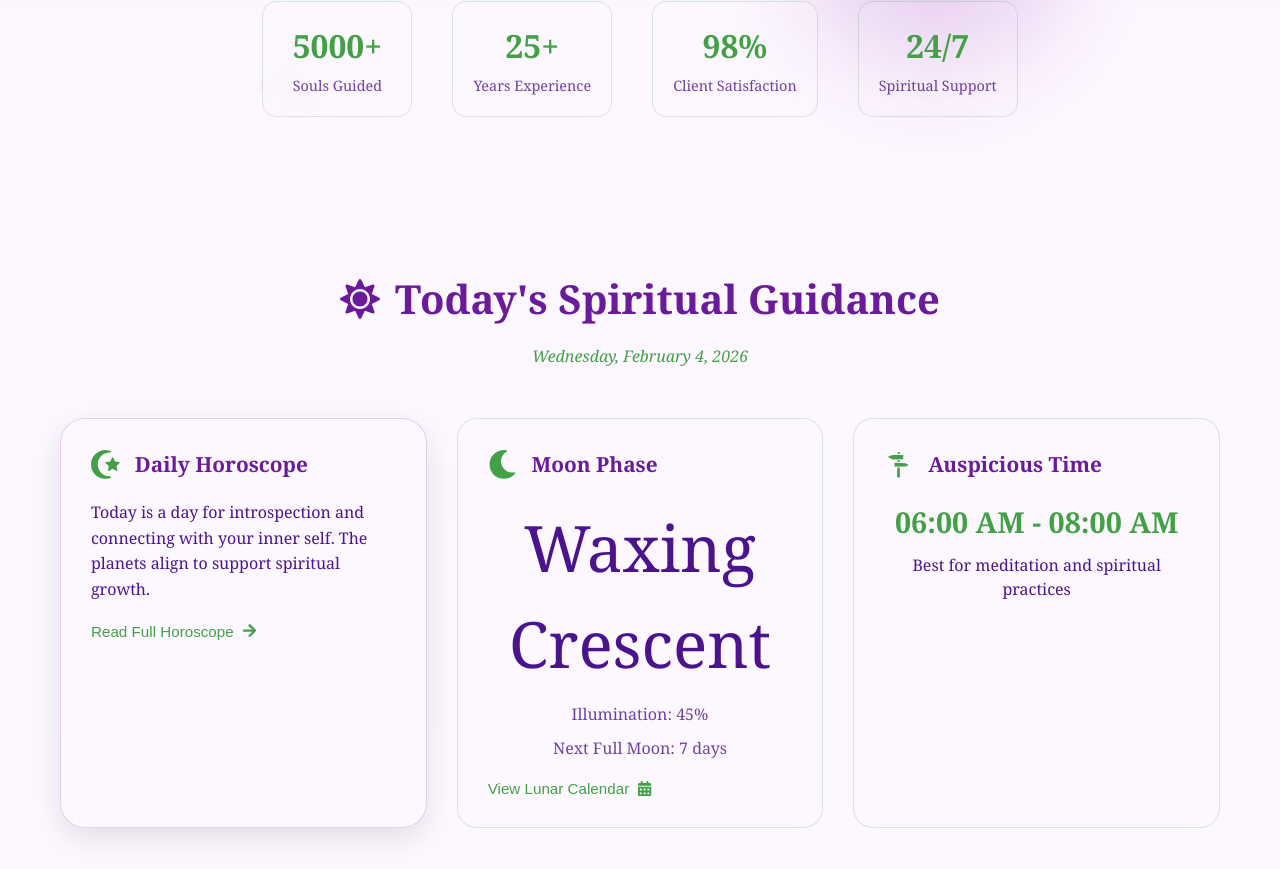
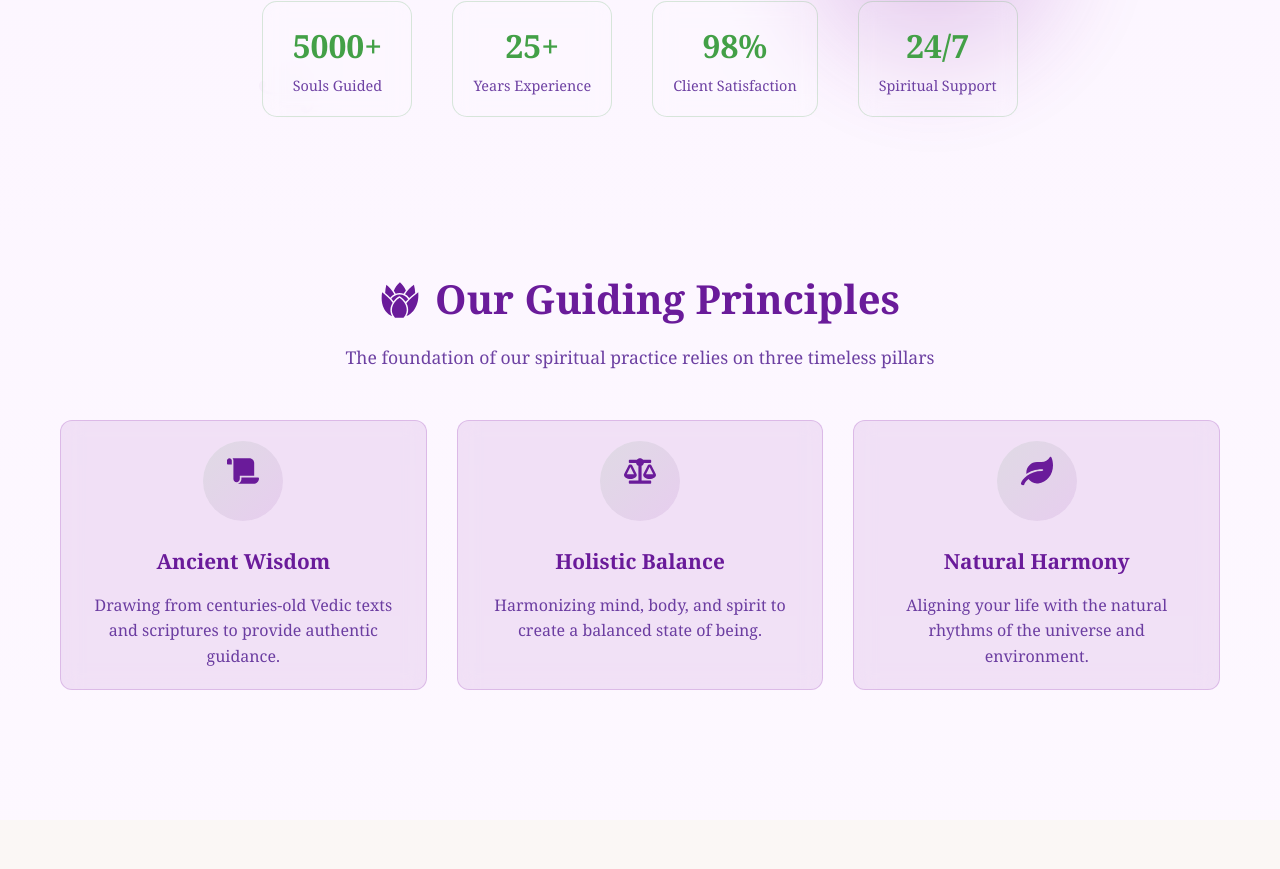
Before and after one commit to sharmamilu/vedic-frontend, a React (Vite) app: page / in a window 1280 px wide. Shown: the part 571-1440 px from the top of the page. Built offline with nearby package versions, Linux system fonts and the light colour scheme.

Commit message:
feat: Add Vastu, Home, and Meditation pages along with their corresponding styles.

```diff
--- a/src/pages/HomePage.jsx
+++ b/src/pages/HomePage.jsx
@@ -18,6 +18,8 @@ import {
   FaHome,
   FaSeedling,
   FaWater,
+  FaScroll,
+  FaBalanceScale,
 } from "react-icons/fa";
 import {
   GiLotus,
@@ -33,9 +35,6 @@ import { useNavigate } from "react-router-dom";
 const Homepage = ({ darkMode, toggleDarkMode }) => {
   const navigate = useNavigate();
   const [activeFilter, setActiveFilter] = useState("all");
-  const [dailyHoroscope, setDailyHoroscope] = useState("");
-  const [moonPhase, setMoonPhase] = useState("Waxing Crescent");
-  const [auspiciousTime, setAuspiciousTime] = useState("06:00 AM - 08:00 AM");
   const [affirmation, setAffirmation] = useState(
     "I am a channel for divine energy and wisdom",
   );
@@ -184,13 +183,6 @@ const Homepage = ({ darkMode, toggleDarkMode }) => {
 
   // Fetch daily horoscope (simulated)
   useEffect(() => {
-    // Simulate API call
-    setTimeout(() => {
-      setDailyHoroscope(
-        "Today is a day for introspection and connecting with your inner self. The planets align to support spiritual growth.",
-      );
-    }, 1000);
-
     // Change affirmation every 30 seconds
     const interval = setInterval(getRandomAffirmation, 30000);
     return () => clearInterval(interval);
@@ -261,64 +253,53 @@ const Homepage = ({ darkMode, toggleDarkMode }) => {
       </section>
 
       {/* Daily Wisdom Section */}
-      <section className="daily-wisdom-section">
+      {/* Core Principles Section */}
+      <section className="core-principles-section">
         <div className="section-header">
           <h2>
-            <FaSun /> Today's Spiritual Guidance
+            <GiLotus /> Our Guiding Principles
           </h2>
-          <div className="wisdom-date">
-            {new Date().toLocaleDateString("en-US", {
-              weekday: "long",
-              year: "numeric",
-              month: "long",
-              day: "numeric",
-            })}
-          </div>
+          <p>
+            The foundation of our spiritual practice relies on three timeless
+            pillars
+          </p>
         </div>
 
-        <div className="wisdom-cards">
-          {/* Daily Horoscope */}
-          <div className="wisdom-card horoscope-card">
-            <div className="card-header">
-              <FaStarAndCrescent />
-              <h3>Daily Horoscope</h3>
+        <div className="principles-grid">
+          {/* Principle 1 */}
+          <div className="principle-card">
+            <div className="principle-icon-wrapper">
+              <FaScroll className="principle-icon" />
             </div>
-            <p className="horoscope-text">
-              {dailyHoroscope || "Loading your spiritual guidance for today..."}
+            <h3>Ancient Wisdom</h3>
+            <p>
+              Drawing from centuries-old Vedic texts and scriptures to provide
+              authentic guidance.
             </p>
-            <button className="card-action">
-              Read Full Horoscope <FaArrowRight />
-            </button>
           </div>
 
-          {/* Moon Phase */}
-          <div className="wisdom-card moon-card">
-            <div className="card-header">
-              <FaMoon />
-              <h3>Moon Phase</h3>
+          {/* Principle 2 */}
+          <div className="principle-card">
+            <div className="principle-icon-wrapper">
+              <FaBalanceScale className="principle-icon" />
             </div>
-            <div className="moon-phase-display">
-              <div className="moon-visual">{moonPhase}</div>
-              <div className="moon-details">
-                <p>Illumination: 45%</p>
-                <p>Next Full Moon: 7 days</p>
-              </div>
-            </div>
-            <button className="card-action">
-              View Lunar Calendar <FaCalendarAlt />
-            </button>
+            <h3>Holistic Balance</h3>
+            <p>
+              Harmonizing mind, body, and spirit to create a balanced state of
+              being.
+            </p>
           </div>
 
-          {/* Auspicious Time */}
-          <div className="wisdom-card time-card">
-            <div className="card-header">
-              <GiDirectionSigns />
-              <h3>Auspicious Time</h3>
+          {/* Principle 3 */}
+          <div className="principle-card">
+            <div className="principle-icon-wrapper">
+              <FaLeaf className="principle-icon" />
             </div>
-            <div className="time-display">
-              <div className="time-slot">{auspiciousTime}</div>
-              <p>Best for meditation and spiritual practices</p>
-            </div>
+            <h3>Natural Harmony</h3>
+            <p>
+              Aligning your life with the natural rhythms of the universe and
+              environment.
+            </p>
           </div>
         </div>
       </section>
--- a/src/pages/MeditationPage.jsx
+++ b/src/pages/MeditationPage.jsx
@@ -609,7 +609,7 @@ const MeditationPage = ({ darkMode }) => {
                   <ul className="tip-list">
                     {category.tips.map((tip, tipIndex) => (
                       <li key={tipIndex}>
-                        <span className="tip-icon">•</span>
+                        <span className="tip-icon-med">•</span>
                         {tip}
                       </li>
                     ))}
--- a/src/pages/VastuPage.jsx
+++ b/src/pages/VastuPage.jsx
@@ -595,7 +595,7 @@ const VastuPage = ({ darkMode }) => {
             </div>
 
             {/* Compass Visualization */}
-            <div className="compass-visualization">
+            {/* <div className="compass-visualization">
               <h3>
                 <GiDirectionSigns /> Directional Compass
               </h3>
@@ -611,7 +611,7 @@ const VastuPage = ({ darkMode }) => {
                   ></div>
                 </div>
               </div>
-            </div>
+            </div> */}
           </section>
         )}
 
--- a/src/styles/HomePage.css
+++ b/src/styles/HomePage.css
@@ -245,161 +245,114 @@
   color: var(--dark-text);
 }
 
-/* Daily Wisdom Section */
-.daily-wisdom-section {
+/* Core Principles Section */
+.core-principles-section {
   padding: 80px 20px;
   max-width: 1200px;
   margin: 0 auto;
 }
 
-.section-header {
-  text-align: center;
-  margin-bottom: 50px;
-}
-
-.section-header h2 {
-  font-size: 2.5rem;
-  margin-bottom: 15px;
-  color: var(--earth);
-  display: flex;
-  align-items: center;
-  justify-content: center;
-  gap: 15px;
-}
-
-.dark-mode .section-header h2 {
-  color: var(--gold);
-}
-
-.section-header p {
-  font-size: 1.1rem;
-  color: var(--light-text);
-  opacity: 0.8;
-  max-width: 600px;
-  margin: 0 auto;
-}
-
-.dark-mode .section-header p {
-  color: var(--dark-text);
-}
-
-.wisdom-date {
-  font-size: 1rem;
-  color: var(--green);
-  margin-top: 10px;
-  font-style: italic;
-}
-
-.wisdom-cards {
+.principles-grid {
   display: grid;
   grid-template-columns: repeat(auto-fit, minmax(300px, 1fr));
   gap: 30px;
   margin-top: 40px;
 }
 
-.wisdom-card {
-  background: rgba(255, 255, 255, 0.1);
+.principle-card {
+  background: rgba(255, 255, 255, 0.5);
   backdrop-filter: blur(10px);
   border-radius: 20px;
-  padding: 30px;
-  border: 1px solid rgba(67, 160, 71, 0.2);
-  transition: all 0.3s;
+  padding: 40px 30px;
+  text-align: center;
+  border: 1px solid rgba(142, 36, 170, 0.1);
+  transition: all 0.4s ease;
+  position: relative;
+  overflow: hidden;
 }
 
-.dark-mode .wisdom-card {
+.dark-mode .principle-card {
   background: rgba(255, 255, 255, 0.05);
-  border-color: rgba(255, 215, 0, 0.3);
+  border-color: rgba(255, 215, 0, 0.2);
 }
 
-.dark-mode .wisdom-card:hover {
-  box-shadow: 0 10px 30px rgba(255, 215, 0, 0.2);
+.principle-card:hover {
+  transform: translateY(-10px);
+  background: white;
+  box-shadow: 0 15px 30px rgba(142, 36, 170, 0.1);
+  border-color: var(--green);
 }
 
-.wisdom-card:hover {
-  transform: translateY(-10px);
+.dark-mode .principle-card:hover {
+  background: rgba(255, 255, 255, 0.08);
+  box-shadow: 0 15px 30px rgba(0, 0, 0, 0.3);
   border-color: var(--gold);
-  box-shadow: 0 10px 30px rgba(67, 160, 71, 0.1);
 }
 
-.card-header {
+.principle-icon-wrapper {
+  width: 80px;
+  height: 80px;
+  margin: 0 auto 25px;
+  background: linear-gradient(135deg, rgba(67, 160, 71, 0.1), rgba(142, 36, 170, 0.1));
+  border-radius: 50%;
   display: flex;
   align-items: center;
-  gap: 15px;
-  margin-bottom: 20px;
+  justify-content: center;
+  transition: all 0.4s ease;
 }
 
-.card-header svg {
-  font-size: 1.8rem;
+.dark-mode .principle-icon-wrapper {
+  background: linear-gradient(135deg, rgba(255, 215, 0, 0.1), rgba(147, 112, 219, 0.1));
+}
+
+.principle-card:hover .principle-icon-wrapper {
+  transform: scale(1.1) rotate(5deg);
+  background: linear-gradient(135deg, var(--green), var(--purple));
+}
+
+.dark-mode .principle-card:hover .principle-icon-wrapper {
+  background: linear-gradient(135deg, var(--gold), var(--purple));
+}
+
+.principle-icon {
+  font-size: 2.5rem;
+  color: var(--earth);
+  transition: all 0.4s ease;
+}
+
+.dark-mode .principle-icon {
   color: var(--gold);
 }
 
-.card-header h3 {
-  font-size: 1.3rem;
-  color: var(--earth);
+.principle-card:hover .principle-icon {
+  color: white;
 }
 
-.dark-mode .card-header h3 {
+.dark-mode .principle-card:hover .principle-icon {
+  color: black;
+}
+
+.principle-card h3 {
+  font-size: 1.5rem;
+  margin-bottom: 15px;
+  color: var(--earth);
+  font-family: 'Cambria', 'Georgia', serif;
+}
+
+.dark-mode .principle-card h3 {
   color: var(--gold);
 }
 
-.horoscope-text {
+.principle-card p {
   line-height: 1.6;
-  margin-bottom: 20px;
   color: var(--light-text);
-}
-
-.dark-mode .horoscope-text {
-  color: var(--dark-text);
-}
-
-.moon-phase-display {
-  text-align: center;
-  margin: 20px 0;
-}
-
-.moon-visual {
-  font-size: 3rem;
-  margin-bottom: 10px;
-}
-
-.moon-details p {
-  margin: 5px 0;
-  color: var(--light-text);
+  font-size: 1rem;
   opacity: 0.8;
 }
 
-.dark-mode .moon-details p {
+.dark-mode .principle-card p {
   color: var(--dark-text);
-}
-
-.time-display {
-  text-align: center;
-  margin: 20px 0;
-}
-
-.time-slot {
-  font-size: 1.8rem;
-  font-weight: bold;
-  color: var(--gold);
-  margin-bottom: 10px;
-}
-
-.card-action {
-  background: transparent;
-  border: none;
-  color: var(--green);
-  cursor: pointer;
-  font-size: 0.95rem;
-  display: flex;
-  align-items: center;
-  gap: 8px;
-  margin-top: 15px;
-  transition: all 0.3s;
-}
-
-.card-action:hover {
-  gap: 12px;
-  color: var(--gold);
+  opacity: 0.9;
 }
 
 /* Services Section */
--- a/src/styles/MeditationPage.css
+++ b/src/styles/MeditationPage.css
@@ -834,7 +834,7 @@
   border-bottom: none;
 }
 
-.tip-icon {
+.tip-icon-med {
   position: absolute;
   left: 0;
   top: 12px;
```
